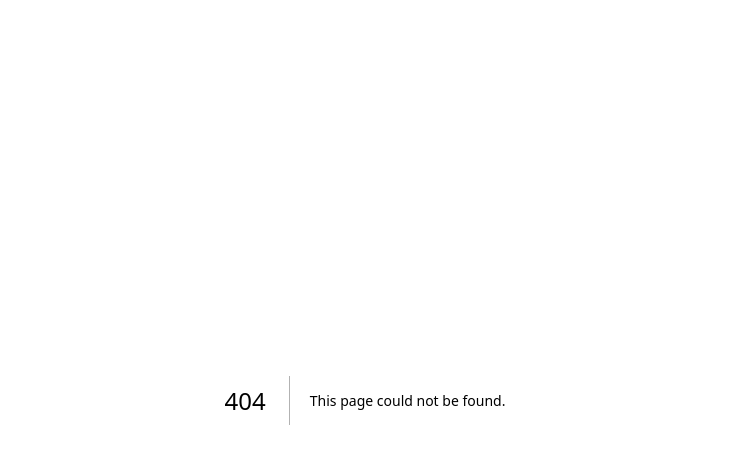
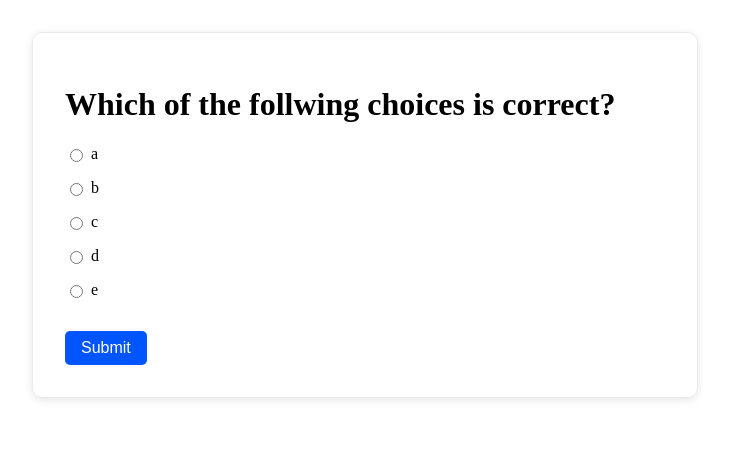
Before and after one commit to s-alad/openpoll, a Next.js app in the folder app/op-next/: page /answerpoll in a window 1280 px wide. Before the commit this address had no page. Shown: the top 464 px of the page, without its empty margins (275-1004 px from the left). Built offline with nearby package versions, Linux system fonts and the light colour scheme.

Commit message:
implemented answer poll page

```diff
--- /dev/null
+++ b/app/op-next/pages/answerpoll/AnswerPollPage.module.css
@@ -0,0 +1,39 @@
+/* pages/answerpoll/AnswerPollPage.module.css */
+.container {
+    max-width: 600px;
+    margin: 2rem auto;
+    padding: 2rem;
+    border: 1px solid #eaeaea;
+    border-radius: 10px;
+    box-shadow: 0 2px 8px rgba(0, 0, 0, 0.1);
+}
+
+.formGroup {
+    margin-bottom: 1rem;
+}
+
+.radioInput {
+    margin-right: 0.5rem;
+}
+
+.label {
+    display: flex;
+    align-items: center;
+    cursor: pointer;
+    font-size: 1rem;
+}
+
+.submitButton {
+    padding: 0.5rem 1rem;
+    background-color: #0055ff;
+    color: white;
+    border: none;
+    border-radius: 5px;
+    cursor: pointer;
+    font-size: 1rem;
+    margin-top: 1rem;
+}
+
+.submitButton:hover {
+    background-color: #003399;
+}
--- /dev/null
+++ b/app/op-next/pages/answerpoll/index.tsx
@@ -0,0 +1,46 @@
+import React, { FormEvent, useState } from 'react';
+import styles from './AnswerPollPage.module.css';
+
+const AnswerPollPage = () => {
+    // Dummy data for the poll question
+    // Change pollQuestion to match schema of the questions on firebase
+    const pollQuestion = {
+        question: "Which of the follwing choices is correct?",
+        options: ["a", "b", "c", "d", "e"],
+        correct: 2
+    };
+
+    // State to store the selected option
+    const [selectedOption, setSelectedOption] = useState("");
+
+    // Handle the form submission
+    const handleSubmit = (event: FormEvent) => {
+        event.preventDefault();
+        //TODO: save the answer to Firebase
+    };
+
+    return (
+        <div className={styles.container}>
+            <h1>{pollQuestion.question}</h1>
+            <form onSubmit={handleSubmit}>
+                {pollQuestion.options.map((option, index) => (
+                    <div key={index} className={styles.formGroup}>
+                        <label className={styles.label}>
+                            <input
+                                className={styles.radioInput}
+                                type="radio"
+                                value={option}
+                                checked={selectedOption === option}
+                                onChange={(e) => setSelectedOption(e.target.value)}
+                            />
+                            {option}
+                        </label>
+                    </div>
+                ))}
+                <button type="submit" className={styles.submitButton}>Submit</button>
+            </form>
+        </div>
+    );
+};
+
+export default AnswerPollPage;
```
